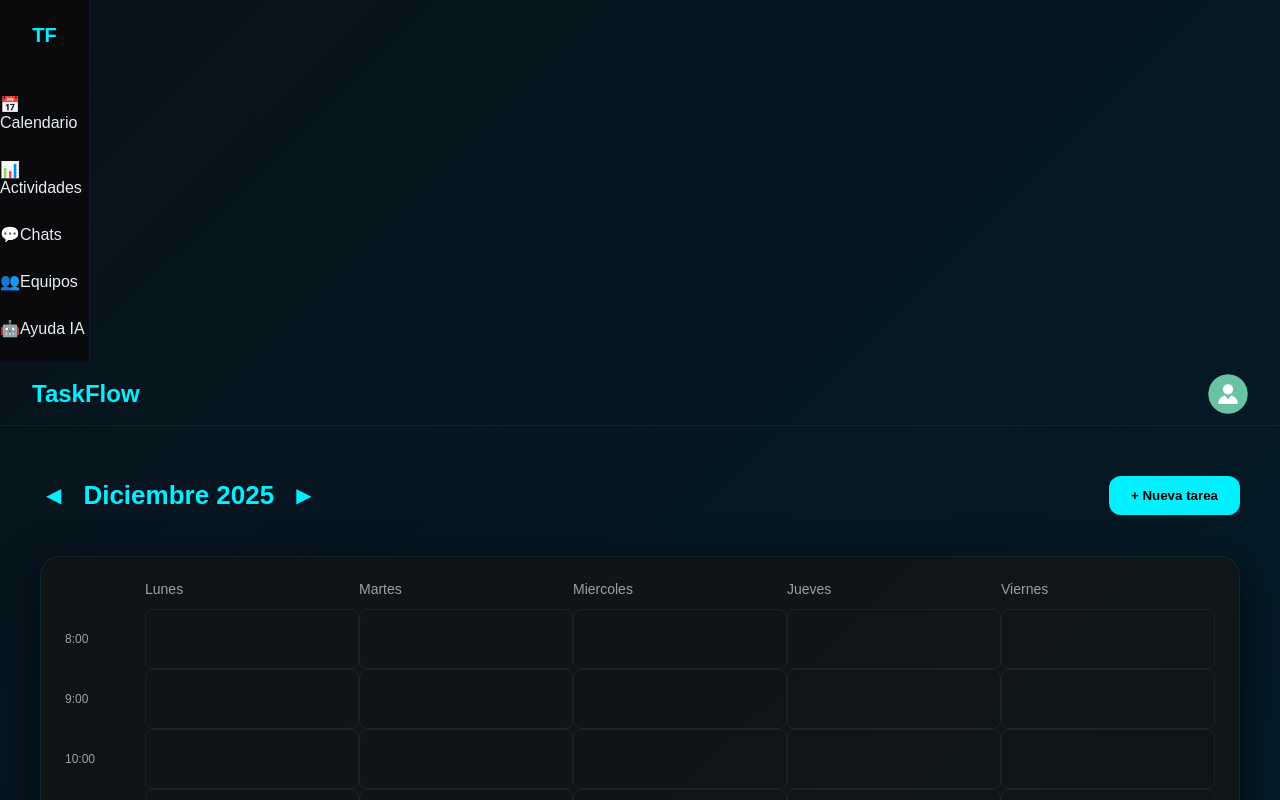
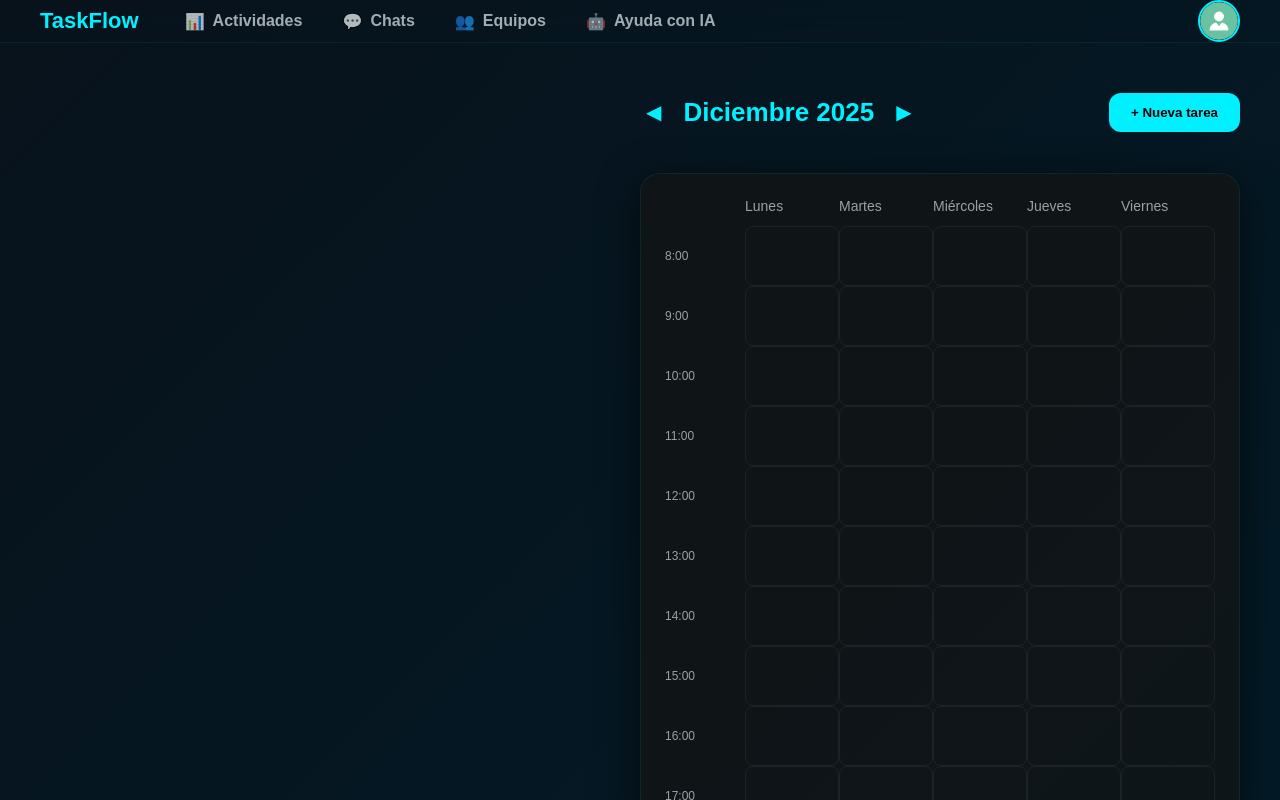
Before and after one commit to SimonT0910/TaskFlow, a React (Create React App) app in the folder taskflow/: page /app in a window 1280 px wide. Shown: the top 800 px of the page. Built offline with nearby package versions, Linux system fonts and the light colour scheme.

Commit message:
Dashboard completo comienza complemento de backend

```diff
--- /dev/null
+++ b/taskflow/src/Components/Header.jsx
@@ -0,0 +1,36 @@
+import React from "react";
+import avatar from "../Images/avatar.png";
+
+export default function Header() {
+    return (
+        <header className="dashboard-header">
+            <div className="header-left">
+                <span className="logo">TaskFlow</span>
+
+                <nav className="header-menu">
+                    <button className="header-item">
+                        📊 <span>Actividades</span>
+                    </button>
+
+                    <button className="header-item">
+                        💬 <span>Chats</span>
+                    </button>
+
+                    <button className="header-item">
+                        👥 <span>Equipos</span>
+                    </button>
+
+                    <button className="header-item">
+                        🤖 <span>Ayuda con IA</span>
+                    </button>
+                </nav>
+            </div>
+
+            <div className="header-right">
+                <div className="profile-avatar">
+                    <img src={avatar} alt="Perfil" />
+                </div>
+            </div>
+        </header>
+    );
+}
--- a/taskflow/src/Pages/Dashboard.jsx
+++ b/taskflow/src/Pages/Dashboard.jsx
@@ -1,7 +1,6 @@
 import React, { useState } from "react";
 import "../styles/dashboard.css";
-import Sidebar from "../Components/Sidebar";
-import TopBar from "../Components/TopBar";
+import Header from "../Components/Header";
 
 export default function Dashboard(){
     //Control del mes y año en el calendario
@@ -22,14 +21,22 @@ export default function Dashboard(){
     };
 
     return (
-        <div className="dashboard-layoult">
-            <Sidebar/>
+        <div className="dashboard-layout">
+            <Header />
 
             <div className="dashboard-main">
-                <TopBar />
+                <div className="content-grid">
+
+                    {/* Panel izquierdo */}
+                    <section className="left-panel">
+                        {/* contenido futuro */}
+                    </section>
+
+                    {/* Panel derecho */}
+                    <section className="right-panel">
 
                         <div className="calendar-container">
-                    {/* Header del calendario */}
+
                             <div className="calendar-header">
                                 <div className="calendar-title">
                                     <button onClick={() => changeMonth(-1)}>◀</button>
@@ -44,19 +51,16 @@ export default function Dashboard(){
                                 </button>
                             </div>
 
-                    {/* Calendario */}
                             <div className="calendar-grid">
-                        {/* Dias */}
                                 <div className="calendar-days">
                                     <div></div>
                                     <div>Lunes</div>
                                     <div>Martes</div>
-                            <div>Miercoles</div>
+                                    <div>Miércoles</div>
                                     <div>Jueves</div>
                                     <div>Viernes</div>
                                 </div>
 
-                        {/* Horas + Celdas */}
                                 <div className="calendar-body">
                                     {[...Array(10)].map((_, hour) => (
                                         <div className="calendar-row" key={hour}>
@@ -68,9 +72,11 @@ export default function Dashboard(){
                                         </div>
                                     ))}
                                 </div>
+                            </div>
 
                         </div>
 
+                    </section>
                 </div>
             </div>
         </div>
--- a/taskflow/src/styles/dashboard.css
+++ b/taskflow/src/styles/dashboard.css
@@ -11,64 +11,56 @@
 /* Layoult principal */
 .dashboard-layout {
     display: flex;
+    flex-direction: column;
     height: 100vh;
-    background: linear-gradient(135deg, var(--bg-1), var(--bg-2));
-    color: #e6eef1;
-    font-family: "Poppins", Arial, sans-serif;
 }
 
-/* Sidebar */
-.sidebar {
-    width: 90px;
-    background: rgba(10, 10, 12, 0.92);
+/* Header horizontal */
+.dashboard-header {
+    height: 80px;
     display: flex;
-    flex-direction: column;
     align-items: center;
-    padding: 24px 0;
-    border-right: 1px solid var(--border-soft);
+    justify-content: space-between;
+    padding: 0 40px;
+    background: rgba(10, 10 12, 0.75);
+    backdrop-filter: blur(14px);
+    border-bottom: 1px solid var(--border-soft);
 }
 
-/* Logo */
-.sidebar-logo {
+.header-left {
+    display: flex;
+    align-items: center;
+    gap: 40px;
+}
+
+.logo {
+    font-size: 22px;
     font-weight: 800;
     color: var(--accent);
-    font-size: 20px;
-    margin-bottom: 48px;
 }
 
-/* Menu */
-.sidebar-menu {
+.header-menu {
     display: flex;
-    flex-direction: column;
     gap: 28px;
 }
 
-.sidebar-item {
+.header-item {
+    background: transparent;
+    border: none;
+    color: #e6eef1;
+    font-size: 16px;
+    font-weight: 600;
+    cursor: pointer;
     display: flex;
-    flex-direction: column;
     align-items: center;
-    gap: 6px;
-    cursor: pointer;
-    opacity: 0.6;
+    gap: 8px;
+    opacity: 0.7;
     transition: opacity 0.2s ease, transform 0.2s ease;
 }
 
-.sidebar-item:hover {
+.header-item:hover {
     opacity: 1;
     transform: translateY(-2px);
-}
-
-.sidebar-item .icon {
-    font-size: 22px;
-}
-
-.sidebar-item .label {
-    font-size: 11px;
-}
-
-.sidebar-item.active {
-    opacity: 1;
-    color: var(--accent);
 }
 
 /* Main */
@@ -78,32 +70,46 @@
     flex-direction: column;
 }
 
-/* TopBar */
-.topbar {
-    height: 64px;
+.profile-avatar {
+    width: 42px;
+    height: 42px;
+    border-radius: 50%;
+    overflow: hidden;
+    background: #1f2933;
+    border: 2px solid var(--accent);
     display: flex;
     align-items: center;
-    justify-content: space-between;
-    padding: 0 32px;
-    border-bottom: 1px solid var(--border-soft);
+    justify-content: center;
 }
 
-.topbar-title {
-    color: var(--accent);
-    font-size: 24px;
-    font-weight: 700;
+.profile-avatar img {
+    width: 100%;
+    height: 100%;
+    object-fit: cover;
 }
 
-.profile-avatar {
-    width: 40px;
-    height: 40px;
-    border-radius: 50%;
+/* Content grid */
+.content-grid {
+    display: grid;
+    grid-template-columns: 1fr 1fr;
+    height: 100%;
+}
+
+.left-panel {
+    padding: 32px;
+    color: var(--muted);
+}
+
+.right-panel {
+    padding: 32px 40px 32px 0;
+    display: flex;
 }
 
 /* Contenedor del calendario */
 .calendar-container {
-    padding: 32px 40px;
-    flex: 1;
+    width: 100%;
+    max-width: 100%;
+    padding: 0;
 }
 
 .calendar-header {
@@ -149,6 +155,7 @@
 }
 
 .calendar-grid {
+    width: 100%;
     background: var(--card-bg);
     border-radius: 20px;
     padding: 24px;
@@ -187,7 +194,15 @@
     background: rgba(0, 255, 255, 0.05);
 }
 
-@media (max-width: 900px) {
+@media (max-width: 1000px) {
+    .content-grid {
+        grid-template-columns: 1fr;
+    }
+
+    .right-panel {
+        padding: 24px;
+    }
+
     .calendar-container{
         padding: 24px;
     }
```
Lines whose indentation alone changed are shown as unchanged.
